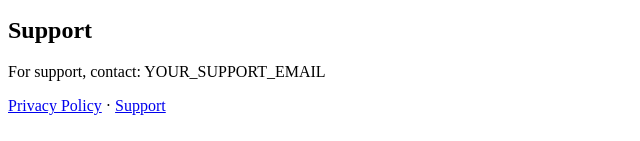
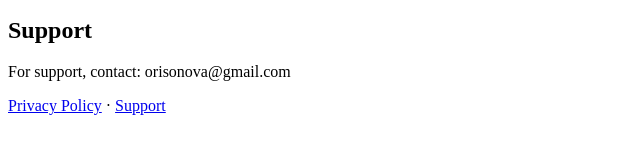
Before and after one commit to orisonova-systems/orisonova-public, a plain HTML site: page index.html in a window 1280 px wide. Shown: the part 656-797 px from the top of the page, 0-640 px from the left. Drawn offline with Linux system fonts and the light colour scheme.

Commit message:
Update index.html

```diff
--- a/index.html
+++ b/index.html
@@ -73,7 +73,7 @@ current version.
   <h2>Support</h2>
 
   <p>
-  For support, contact: YOUR_SUPPORT_EMAIL
+  For support, contact: orisonova@gmail.com
   </p>
 
   <p>
```
